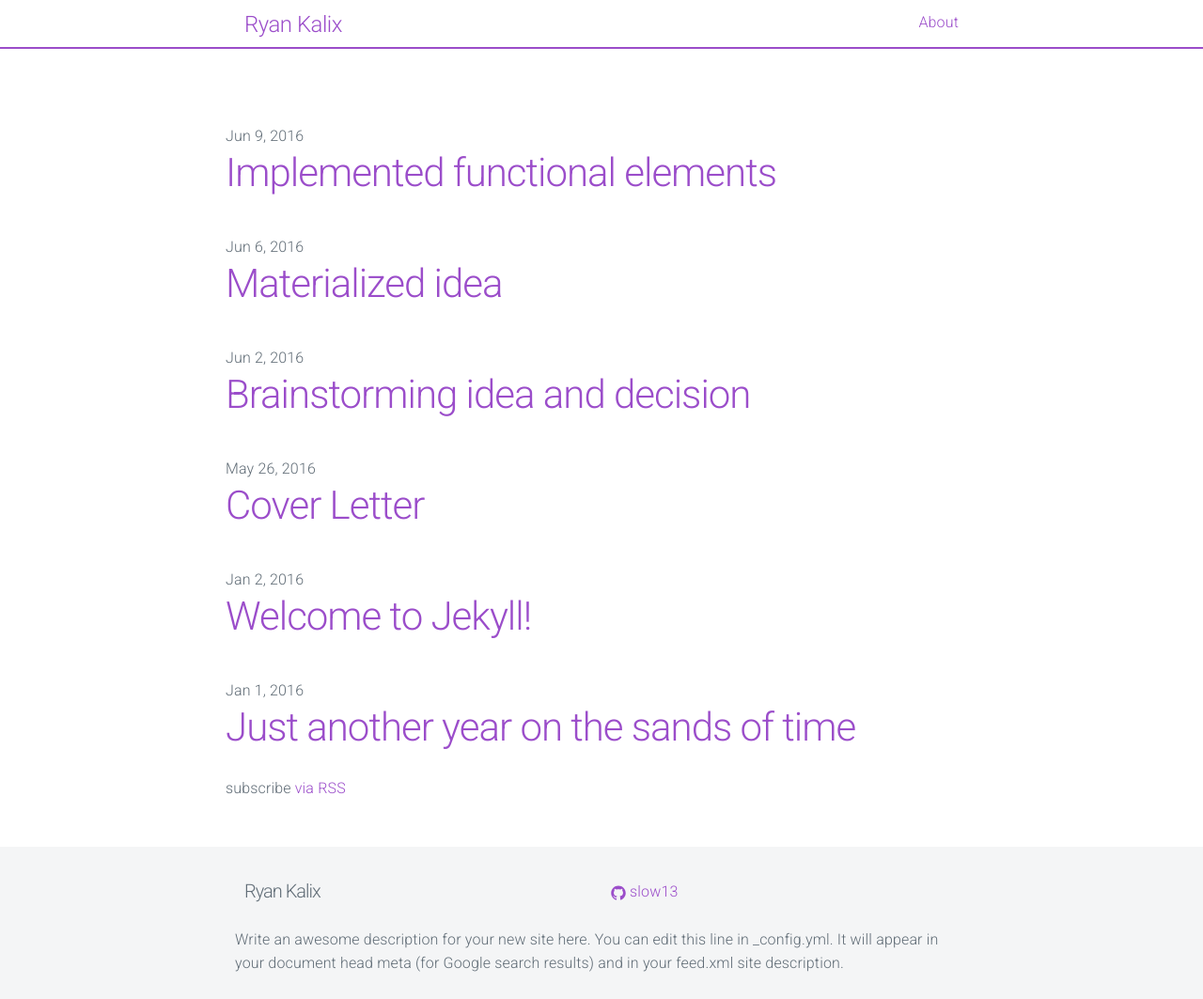
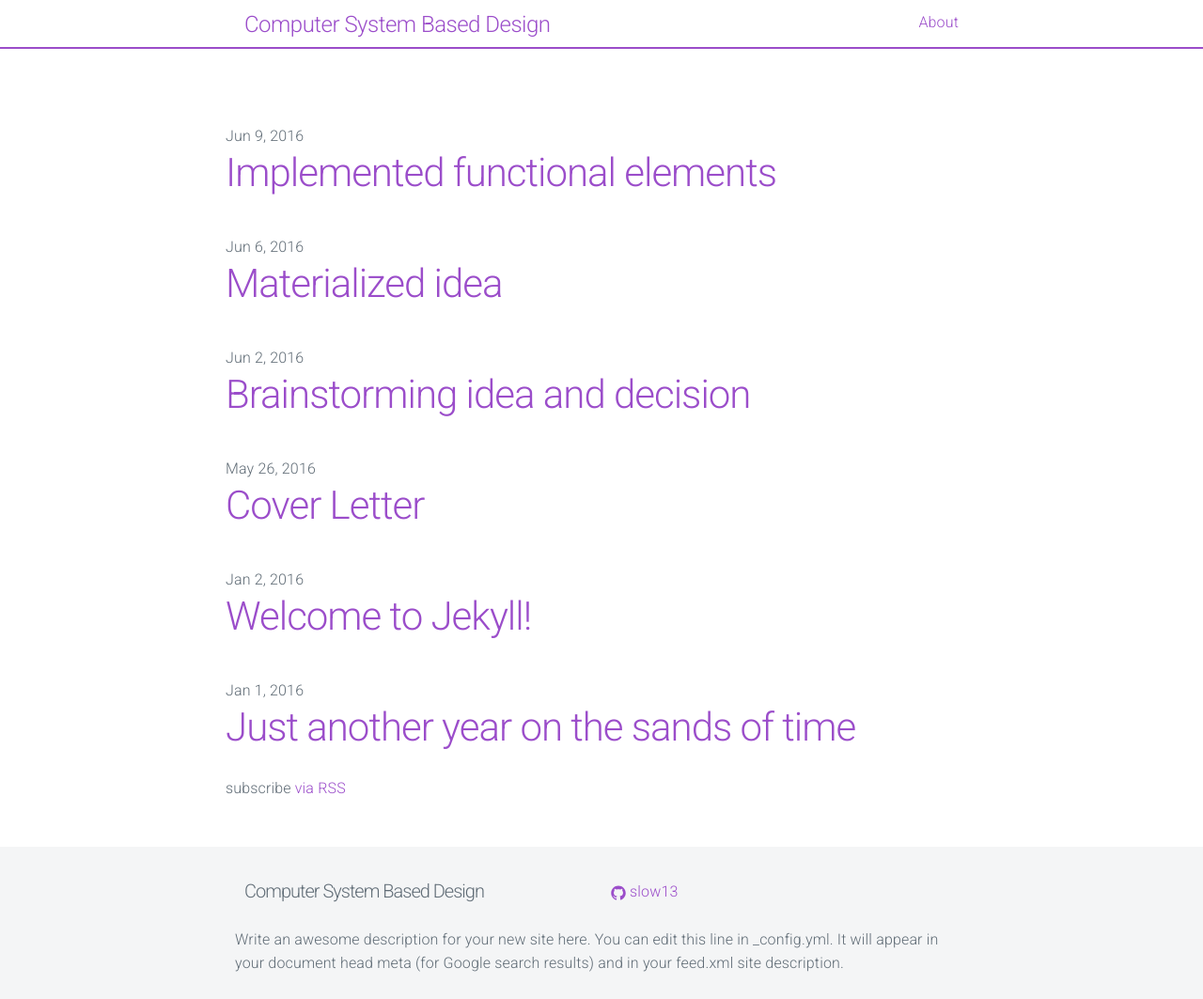
Before and after one commit to slow13/slow13.github.io, a Jekyll site: the page built from index.html, in a window 1280 px wide and 1063 px high. Shown: the whole window at 94% size. Built offline with Jekyll 4.4.1, drawn with Linux system fonts in a browser that asks for light colours.

Commit message:
title change

```diff
--- a/_config.yml
+++ b/_config.yml
@@ -6,7 +6,7 @@
 # 'jekyll serve'. If you change this file, please restart the server process.
 
 # Site settings
-title: Ryan Kalix
+title: Computer System Based Design
 email: slow13kr@gmail.com
 description: > # this means to ignore newlines until "baseurl:"
   Write an awesome description for your new site here. You can edit this
```
Also changed, not shown: 1 other file.
